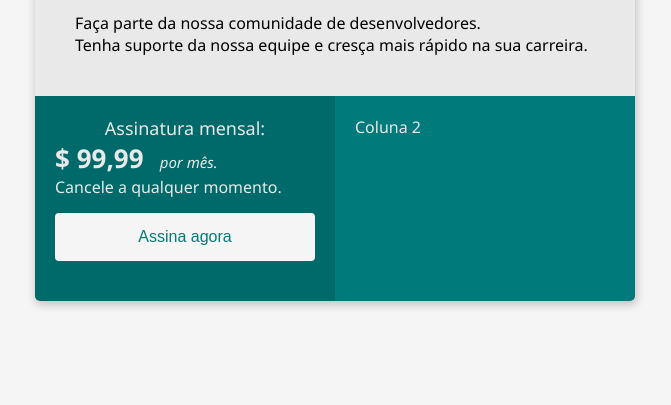
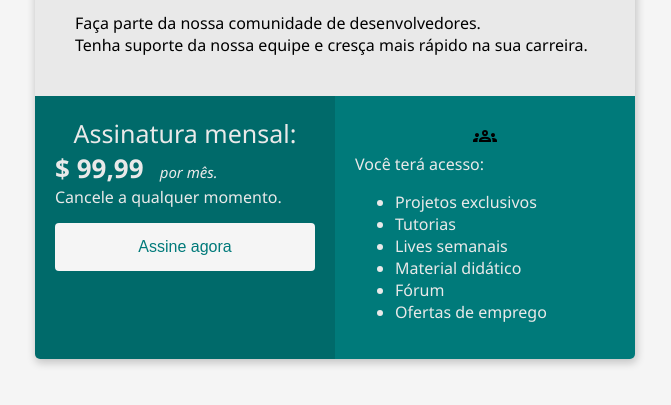
Before and after one commit to stealthstrike/boootcamp-devjr-modulo02, a plain HTML site: page index.html in a window 1280 px wide. Shown: the part 375-780 px from the top of the page, without its empty margins (305-976 px from the left). Drawn offline with Linux system fonts and the light colour scheme.

Commit message:
closes #5 tags ul e li

```diff
--- a/index.html
+++ b/index.html
@@ -43,12 +43,22 @@
 
         }
 
+        .header-title-2{
+            color:#E9E9E9;
+            font-size: 20px;
+
+        }
+
         .header-subtitle{
             color: #006A6A;
             font-size: 18px;
             font-weight: 500;
             margin-bottom: 15px;
 
+        }
+        .header-subtitle-2{
+            font-size: 15px;
+            text-align: center;
         }
 
         .col-1{
@@ -66,7 +76,7 @@
         }
 
         .subscription-title{
-            font-size: 18px;
+            font-size: 25px;
             text-align: center;
         }
 
@@ -105,6 +115,11 @@
             background-color: #E9E9E9;
         }
 
+        .image-group{
+           text-align: center;
+           padding-top: 8px;
+        }
+
     </style>
 </head>
 <body>
@@ -136,11 +151,27 @@
                     Cancele a qualquer momento.
                 </div>
 
-                <button class="button">Assina agora</button>
+                <button class="button">Assine agora</button>
             </div>
 
             <div class="col-2">
-                Coluna 2
+                <div class="image-group">
+                    <object data="groups_FILL0_wght400_GRAD0_opsz24.svg" type="image/svg+xml"></object>
+                </div>
+
+                <div>
+                    Você terá acesso:
+                </div>
+                <div class=".header-subtitle-">
+                <ul>
+                    <li>Projetos exclusivos</li>
+                    <li>Tutorias</li>
+                    <li>Lives semanais</li>
+                    <li>Material didático</li>
+                    <li>Fórum</li>
+                    <li>Ofertas de emprego</li>
+                </ul>
+                </div>
             </div>
         </div>
 
```
Also changed, not shown: groups_FILL0_wght400_GRAD0_opsz24.svg (added).
